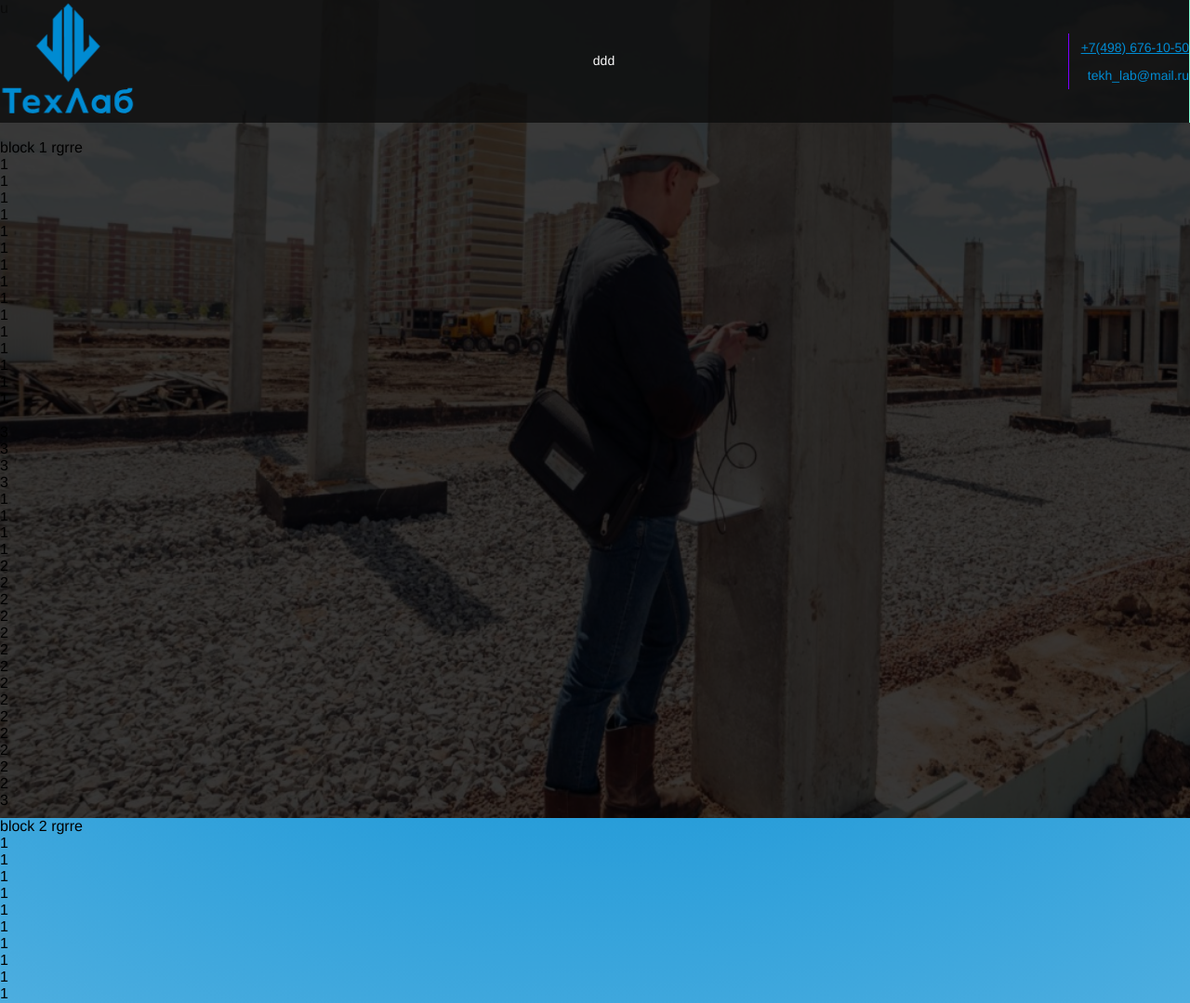
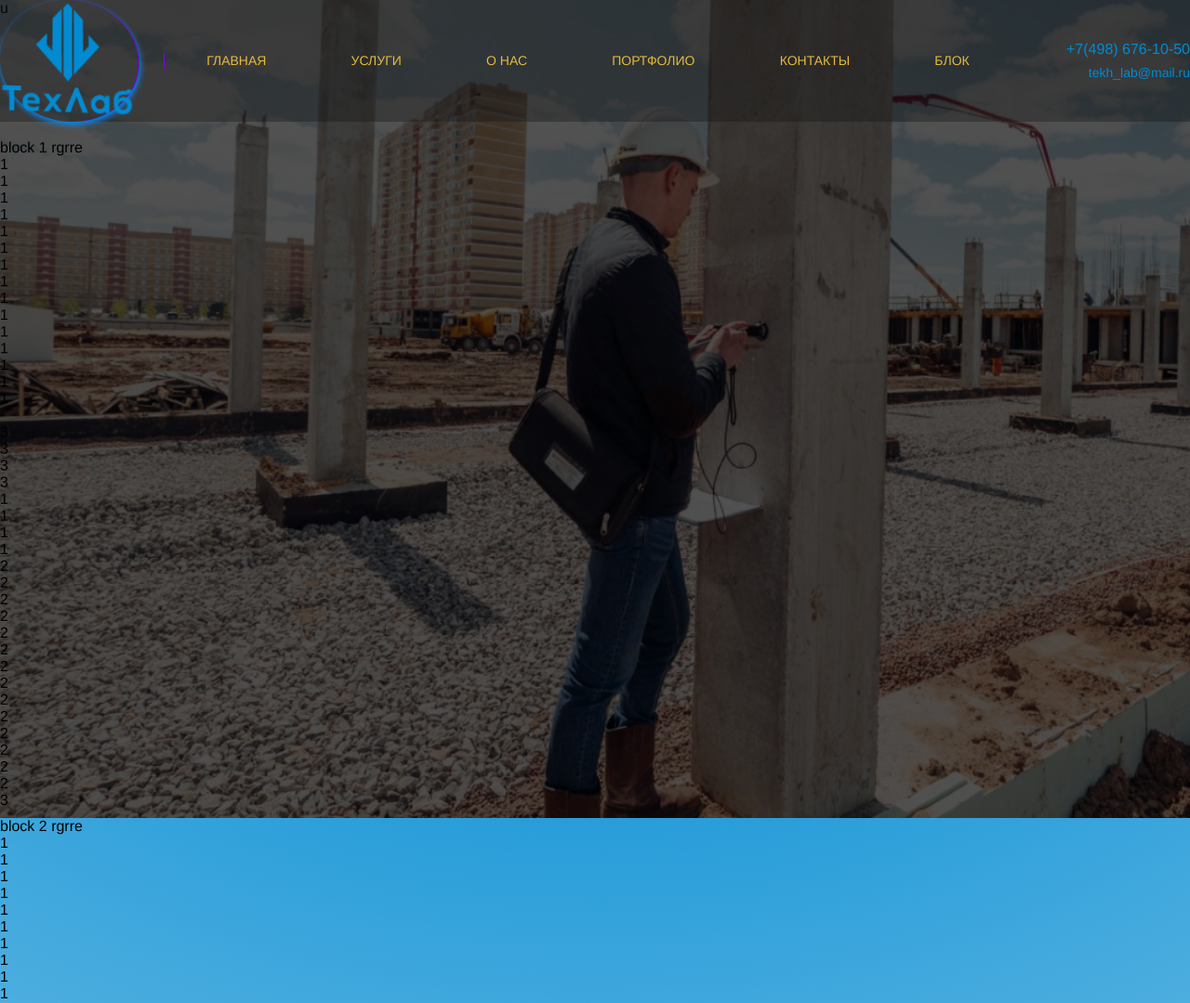
Before and after one commit to Puaris/def.my, a PHP site: page / in a window 1280 px wide. Shown: the top 1079 px of the page at 93% size. Run offline with PHP 8.4, Linux system fonts and the light colour scheme.

Commit message:
Start home

```diff
--- a/www.lab.my/css/b/b1.css
+++ b/www.lab.my/css/b/b1.css
@@ -9,7 +9,7 @@
     position:absolute;
     min-height:100%;
     width:100%;
-    background-color:rgba(0,0,0,.77);
+    background-color:rgba(0,0,0,.67);
 }
 
 #b1 .maxw{
--- a/www.lab.my/css/def/header.css
+++ b/www.lab.my/css/def/header.css
@@ -1,4 +1,4 @@
-.st0{fill:#008BD2}.logoabc{animation:logoboom 5s ease alternate infinite}.logoabc:nth-child(2){animation-delay:0.2s}.logoabc:nth-child(3){animation-delay:0.3s}.logoabc:nth-child(4){animation-delay:0.1s}.logoabc:nth-child(5){animation-delay: 0.2s}.logoabc:nth-child(6){animation-delay:0.3s}
+.st0{fill:var(--logo-color)}.logoabc{animation:logoboom 5s ease alternate infinite}.logoabc:nth-child(2){animation-delay:0.2s}.logoabc:nth-child(3){animation-delay:0.3s}.logoabc:nth-child(4){animation-delay:0.1s}.logoabc:nth-child(5){animation-delay: 0.2s}.logoabc:nth-child(6){animation-delay:0.3s}
 @keyframes logoboom{
     90%{transform:scale(1.0)}
     100%{transform:scale(1.05)}
@@ -9,50 +9,62 @@
 header{
     /*position: absolute;*/
     position:fixed;
-
     top: 0;
     left: 0;
     right: 0;
     /*padding: 17px 0 40px;*/
 
-    background-color:rgba(13,13,13,.8);
-
-    min-height:125px;
+    background-color:rgba(23,23,23,.37);
+    /*height:125px;*/
     z-index:5;
     font-size: 14px;
     font-weight: 300;
     line-height: 17px;
-    color: #fcfcfc
+    color: #fcfcfc;
 }
 
 
 header .maxw{
     display: grid;
-    grid-template-columns:150px 1.6fr 130px;
-    /*grid-column-gap:25px;*/
+    grid-template-columns:150px 1.6fr 166px;
+    grid-column-gap:clamp(0px,2cqi,70px);
     align-items:center;
     text-align: center;
+    overflow:visible;
 
-    overflow:visible;
-    /*overflow:hidden;*/
-    /*border-left: aquamarine 1px solid;*/
-    border-right: aquamarine 1px solid;
 }
-#logo{
-    /*padding:1px;
-    border:#7a00ff 1px solid;
-    width:120px;
-    height:120px;*/
+#logo{border-radius:50%;border-right:#7a00ff 1px solid;}
+#logo:hover{
+    box-shadow:1px 3px 6px rgb(0,140,255);
+    transform:skewY(2deg);
+    animation:logo_shadow 1s;
+}@keyframes logo_shadow{0%{box-shadow:0 3px 1px rgb(0,140,255);}100%{box-shadow:1px 3px 6px rgb(0,140,255);}}
+
+/*Меню*/
+header nav{
+    border-left:#7a00ff 1px solid;
+    display:flex;
+    justify-content:space-around;
+    align-content:center;
+    text-transform:uppercase;
 }
-header .l-cont{
-    color:#008BD2;
-    text-align:end;
-    line-height:30px;
+header nav a{
+    color:var(--yellow-color);
+    text-decoration:none;
+}
 
-    border-left:#7a00ff 1px solid;
-}
-.l-cont a:link,.l-cont a:visited{color:#008BD2;}
-.l-cont a:hover {}
+
+/*Меню End*/
+
+header .l-cont{text-align:end;line-height:25px}
+
+header .phone a,header .phone a:visited{font-weight:300;font-size:16px;text-decoration:none;color:var(--logo-color)}
+header .phone a:hover{color:var(--yellow-color);font-size:17px}
+
+header .mail a,header .mail a:visited{font-weight:300;font-size:14px;text-decoration:none;color:var(--logo-color)}
+header .mail a:hover{color:var(--yellow-color)}
+
+
 
 
 /*a:active {}*/
--- a/www.lab.my/css/def/main.css
+++ b/www.lab.my/css/def/main.css
@@ -1,7 +1,14 @@
+:root{
+
+    --logo-color:#008BD2;
+    --yellow-color:#E5BB3B;/*#F5E356;*/
+    --red-color:#E7552C;/*#CB6318*/
+    --white-color:#fcfcfc;
+}
 *{
-    outline: none;
-    transition: .4s;
-    font-family: "Montserrat", Helvetica,Arial, sans-serif;
+    outline:none;
+    transition:.4s;
+    font-family:"Montserrat",Helvetica,Arial,sans-serif;
     box-sizing:border-box
 }
 html,body{
--- a/www.lab.my/index.html
+++ b/www.lab.my/index.html
@@ -18,11 +18,10 @@
 <body>
 
 
-<header>
+<header class="a-show">
 
   <div class="maxw">
-    <div id="logo">
-      <svg xmlns="http://www.w3.org/2000/svg" x="0px" y="0px" viewBox="0 0 190 162" style="enable-background:new 0 0 190 162;"><g>
+    <div id="logo"><a href="/"><svg xmlns="http://www.w3.org/2000/svg" x="0px" y="0px" viewBox="0 0 190 162" style="enable-background:new 0 0 190 162;"><g>
 		<polygon class="st0 logoabc" points="19.54,126.4 28.86,126.4 28.86,120.09 3.53,120.09 3.53,126.4 12.85,126.4 12.85,154.07 19.54,154.07 19.54,126.4"/>
 
           <path class="st0 logoabc" d="M53.76,135.82c-1.85-4.07-5.48-6.55-10.67-6.55c-7.57,0-12.23,5.58-12.23,12.47c0,4.04,1.62,7.51,4.39,9.75 c4.26,3.45,13.28,3.46,17.95,0.99l0.24-5.77c-4.5,2.19-14.57,4.04-16.21-2.89l16.63,0.13C54.54,141.86,54.77,138.05,53.76,135.82z M37.48,139.38c0.27-6.51,11.09-5.65,11.09,0.05L37.48,139.38z"/>
@@ -33,15 +32,23 @@
 
           <path class="st0 logoabc" d="M144.63,129.61l-0.01,3.1c-5.9-7.49-19.88-2.57-19.88,9.04c0,11.77,14.37,16.25,19.88,9.26l0,2.88h5.55v-24.27 H144.63z M137.15,148.19c-3.25,0-6.25-2.47-6.25-6.45c0-3.98,3-6.5,6.25-6.5c3.2,0,6.25,2.52,6.25,6.5 C143.4,145.72,140.35,148.19,137.15,148.19z"/>
 
-          <path class="st0 logoabc" d="M169.75,130.43c-3.2,0-6.07,1.55-7.43,3.88v-1.07c0-3.93,2.86-6.07,7.43-6.07h1.55c6.89,0,9.08-2.62,9.08-7.23 h-6.16c0,1.55-0.83,2.04-3.98,2.04c-9.03,0-14.07,4.9-14.07,13.44v5.82c0,8.01,5.44,13.05,12.42,13.05 c7.62,0,12.47-5.58,12.47-12.52C181.06,135.28,176.64,130.43,169.75,130.43z M168.58,148.34c-3.35,0-6.26-2.48-6.26-6.11 c0-3.59,3.01-6.11,6.26-6.11c3.2,0,6.26,2.52,6.26,6.11C174.84,145.86,171.88,148.34,168.58,148.34z"/></g><g><g id="Lsimvol"><polygon class="st0" points="72.12,25.89 84.4,12.69 84.4,101.65 49.43,62.53 64.4,46.58 64.16,62.2 71.7,70.64 72.12,25.89"/></g><g id="Csimvol"><polygon class="st0" points="86.97,11.04 92.95,4.53 98.67,11.04 98.86,103.86 93.09,111.81 87.16,103.86 86.97,11.04 	"/></g><g id="Rsimvol"><polygon class="st0" points="113.56,26.49 101.28,13.29 101.28,102.24 136.25,63.13 121.28,47.17 121.52,62.79 113.98,71.24 113.56,26.49"/></g></g></svg>
+          <path class="st0 logoabc" d="M169.75,130.43c-3.2,0-6.07,1.55-7.43,3.88v-1.07c0-3.93,2.86-6.07,7.43-6.07h1.55c6.89,0,9.08-2.62,9.08-7.23 h-6.16c0,1.55-0.83,2.04-3.98,2.04c-9.03,0-14.07,4.9-14.07,13.44v5.82c0,8.01,5.44,13.05,12.42,13.05 c7.62,0,12.47-5.58,12.47-12.52C181.06,135.28,176.64,130.43,169.75,130.43z M168.58,148.34c-3.35,0-6.26-2.48-6.26-6.11 c0-3.59,3.01-6.11,6.26-6.11c3.2,0,6.26,2.52,6.26,6.11C174.84,145.86,171.88,148.34,168.58,148.34z"/></g><g class="logo-znak"><g id="Lsimvol"><polygon class="st0" points="72.12,25.89 84.4,12.69 84.4,101.65 49.43,62.53 64.4,46.58 64.16,62.2 71.7,70.64 72.12,25.89"/></g><g id="Csimvol"><polygon class="st0" points="86.97,11.04 92.95,4.53 98.67,11.04 98.86,103.86 93.09,111.81 87.16,103.86 86.97,11.04 	"/></g><g id="Rsimvol"><polygon class="st0" points="113.56,26.49 101.28,13.29 101.28,102.24 136.25,63.13 121.28,47.17 121.52,62.79 113.98,71.24 113.56,26.49"/></g></g></svg></a>
     </div>
+
     <div>
-      ddd
+      <nav>
+        <span><a href="/">Главная</a></span>
+        <span><a href="#">Услуги</a></span>
+        <span><a href="#">О нас</a></span>
+        <span><a href="#">Портфолио</a></span>
+        <span><a href="#">Контакты</a></span>
+        <span><a href="#">Блок</a></span>
+      </nav>
     </div>
+
     <div class="l-cont">
-      <a href="tel:+74986761050">+7(498) 676-10-50</a>
-
-      tekh_lab@mail.ru
+      <span class="phone"><a href="tel:+74986761050">+7(498) 676-10-50</a></span>
+      <span class="mail"><a href="mailto:tekh_lab@mail.ru">tekh_lab@mail.ru</a></span>
     </div>
 
   </div>
```
